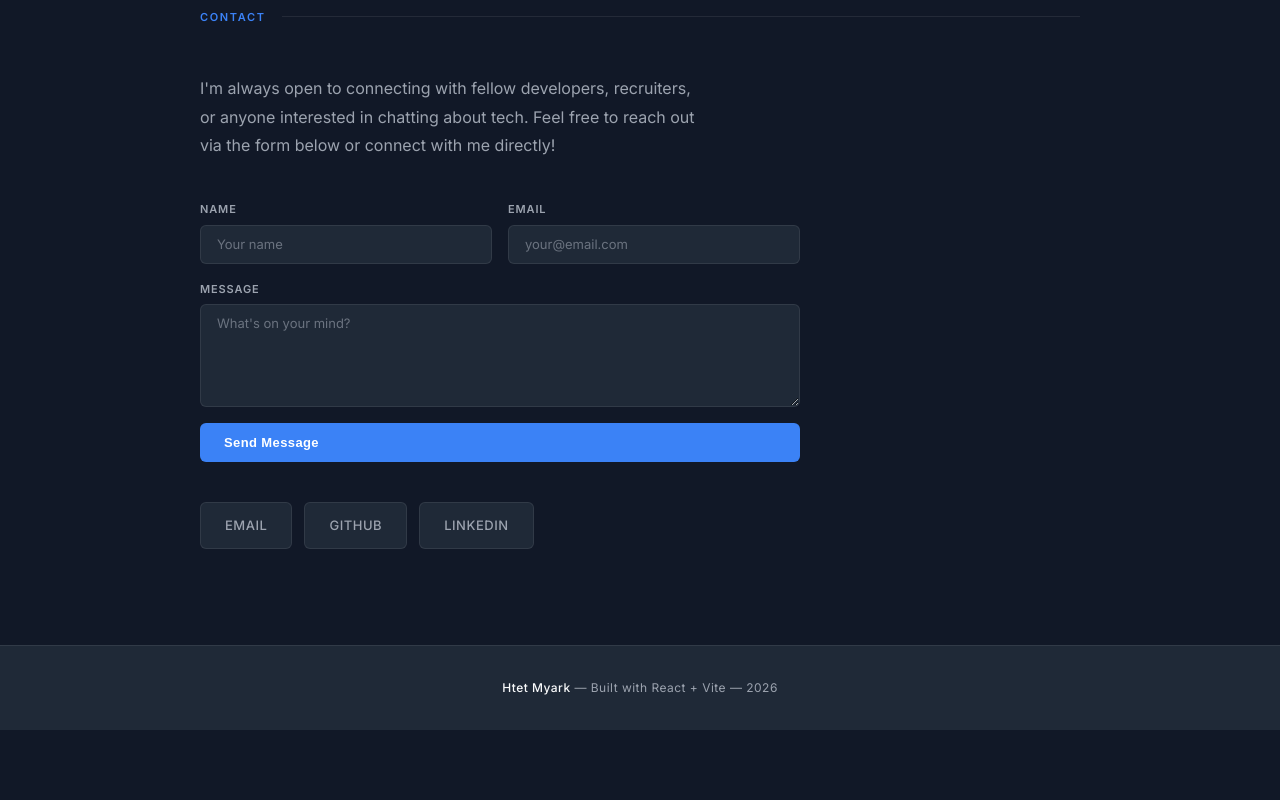
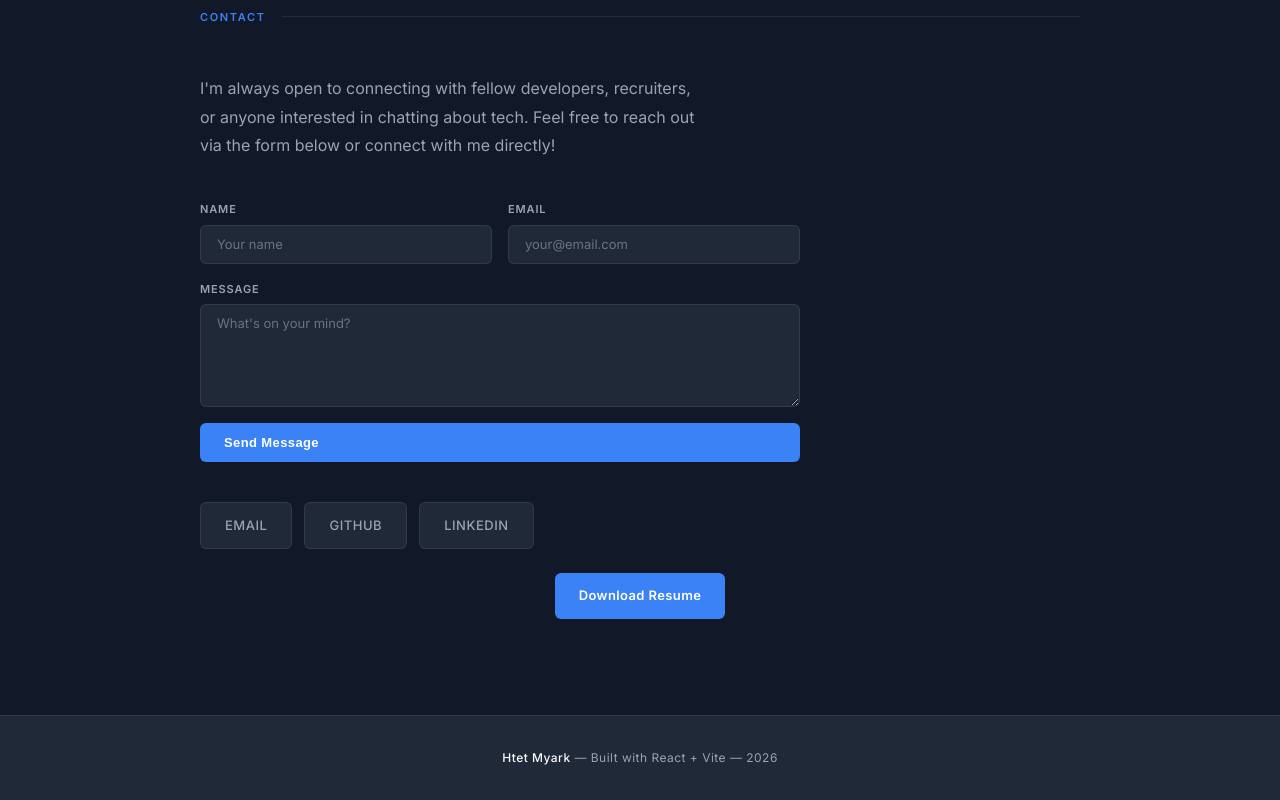
Before and after one commit to Htet-Myark/htet-portfolio-v2, a React (Vite) app: page / in a window 1280 px wide. Shown: the part 4750-5550 px from the top of the page. Before the commit the page ends 5480 px from the top, so only its background shows below. Built offline with nearby package versions, Linux system fonts and the light colour scheme.

Commit message:
resume added

```diff
--- a/src/components/Contact.jsx
+++ b/src/components/Contact.jsx
@@ -63,6 +63,16 @@ export default function Contact() {
         <a href="https://github.com/htet-myark" target="_blank" rel="noopener noreferrer" className="contact-link">GITHUB</a>
         <a href="https://sg.linkedin.com/in/htet-myark-aung" target="_blank" rel="noopener noreferrer" className="contact-link">LINKEDIN</a>
       </div>
+
+      <div className="reveal delay-3" style={{ marginTop: '1.5rem', textAlign: 'center' }}>
+        <a
+          href="/Htet_Myark_Aung_Resume.pdf"
+          download="Htet_Myark_Aung_Resume.pdf"
+          className="btn-primary"
+        >
+          Download Resume
+        </a>
+      </div>
     </section>
   )
 }
```
Also changed, not shown: 1 other file (tests, documents, lock files or other folders).
